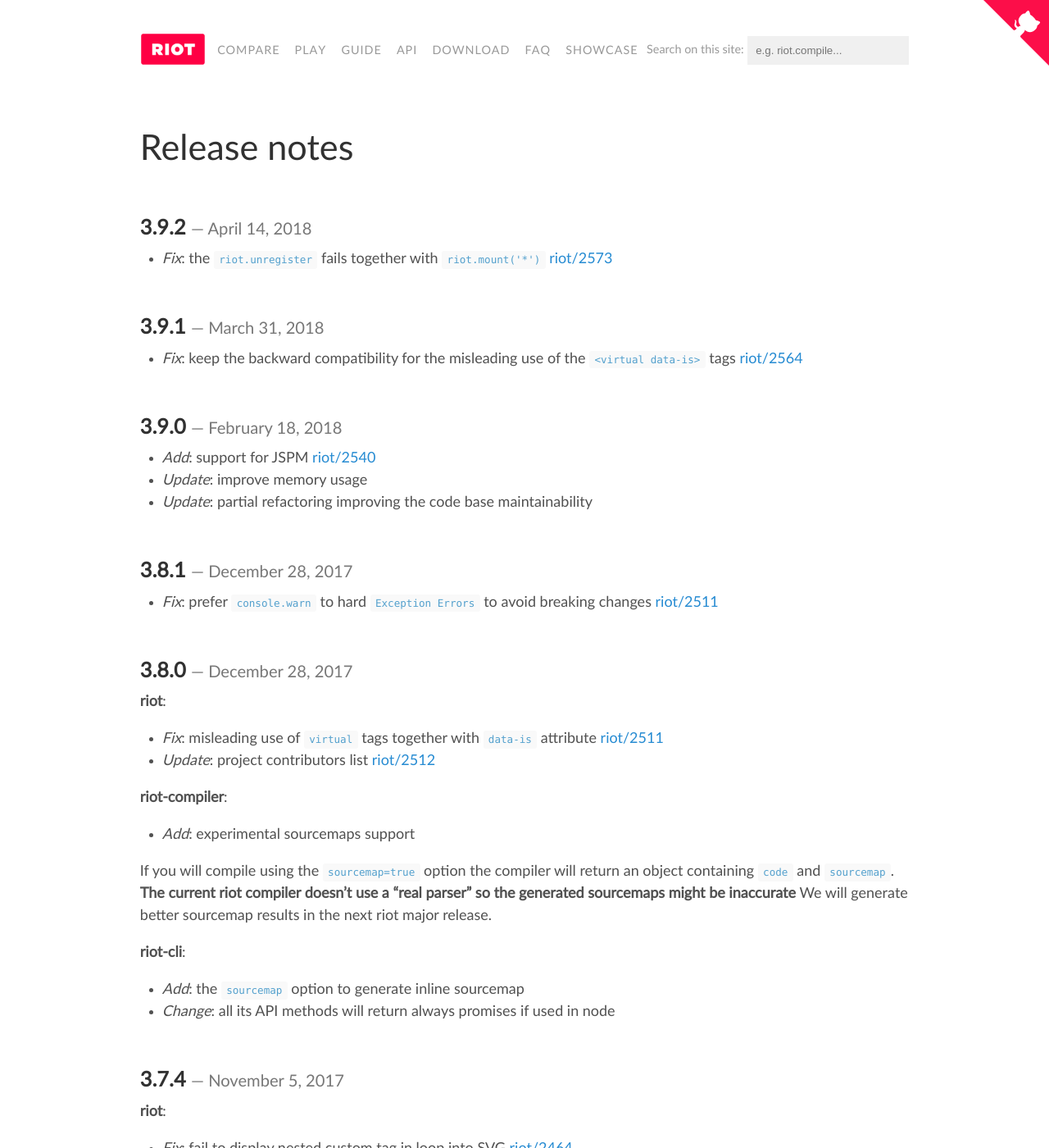
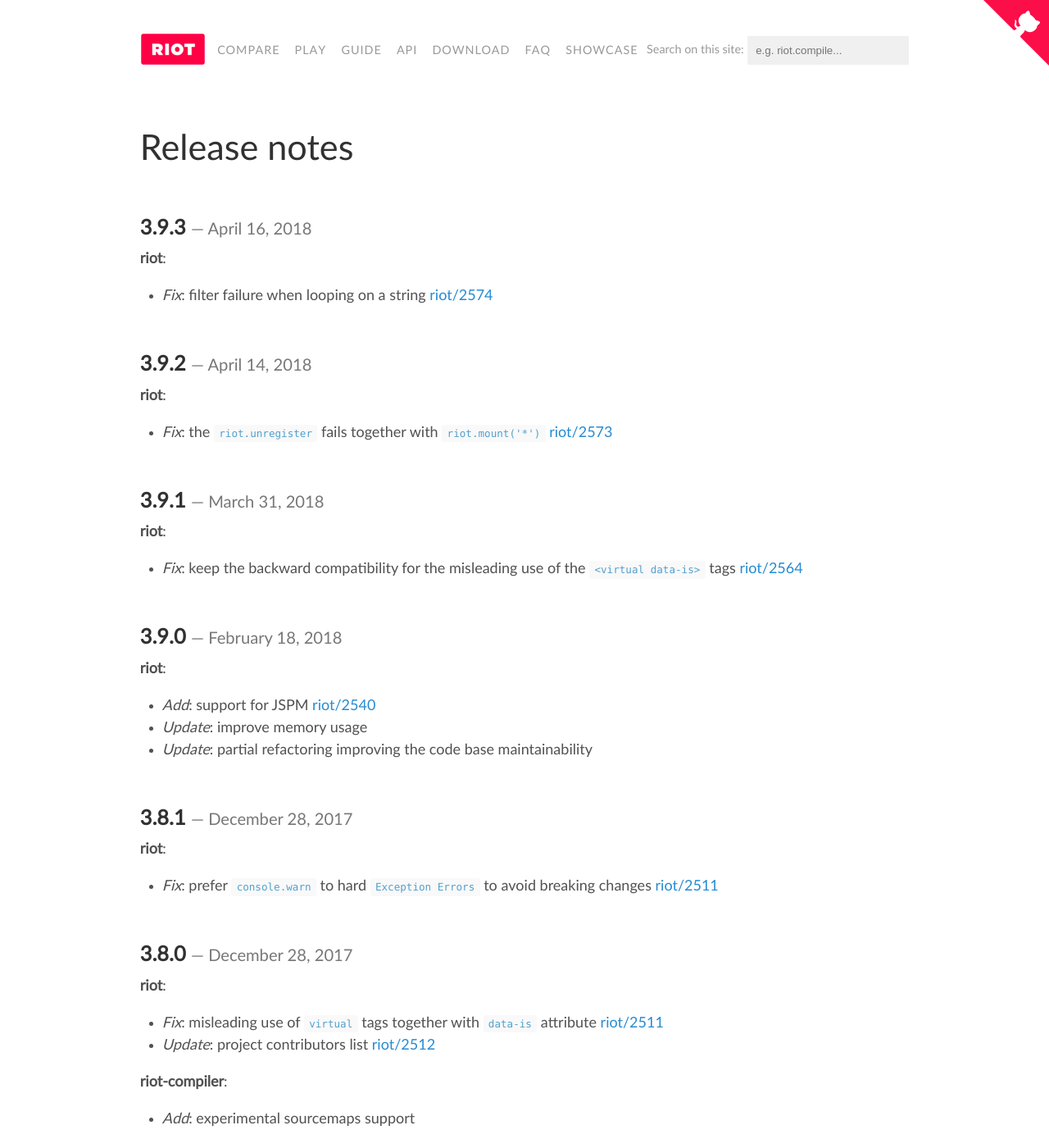
Before and after one commit to riot/riot.github.io, a Jekyll site: the page built from release-notes.md, in a window 1280 px wide and 1400 px high. Shown: the whole window at 82% size. Built offline with Jekyll 4.4.1, drawn with Linux system fonts in a browser that asks for light colours; nearby versions of some CDN libraries; emoji names are drawn with the system emoji font; comment, search, counter and statistics services are not loaded.

Commit message:
added: release notes

```diff
--- a/_config.yml
+++ b/_config.yml
@@ -42,7 +42,7 @@
 minor_version:       3.9
 v2_minor_version:    2.6
 
-version:             3.9.2
+version:             3.9.3
 v2_version:          2.6.8
 version_slurp:       Improve memory usage and code base
 v2_version_slurp:    Security patch agains XSS injections
@@ -51,7 +51,7 @@
 gitter:              https://gitter.im/riot/riot
 # Vars needed for the compare.md page
 
-size_min:            10.71
+size_min:            10.69
 riot_route_size_min: 1.77
 
 polymer:
--- a/release-notes.md
+++ b/release-notes.md
@@ -6,21 +6,35 @@
 
 # {{ page.title }}
 
+## 3.9.3 *April 16, 2018*
+
+__riot__:
+
+ - _Fix_: filter failure when looping on a string [riot/2574](https://github.com/riot/riot/issues/2574)
+
 ## 3.9.2 *April 14, 2018*
+
+__riot__:
 
  - _Fix_: the `riot.unregister` fails together with `riot.mount('*')` [riot/2573](https://github.com/riot/riot/issues/2573)
 
 ## 3.9.1 *March 31, 2018*
 
+__riot__:
+
  - _Fix_: keep the backward compatibility for the misleading use of the `<virtual data-is>` tags [riot/2564](https://github.com/riot/riot/issues/2564)
 
 ## 3.9.0 *February 18, 2018*
+
+__riot__:
 
 - _Add_: support for JSPM [riot/2540](https://github.com/riot/riot/pull/2540)
 - _Update_: improve memory usage
 - _Update_: partial refactoring improving the code base maintainability
 
 ## 3.8.1 *December 28, 2017*
+
+__riot__:
 
  - _Fix_: prefer `console.warn` to hard `Exception Errors` to avoid breaking changes [riot/2511](https://github.com/riot/riot/issues/2511)
 
```
